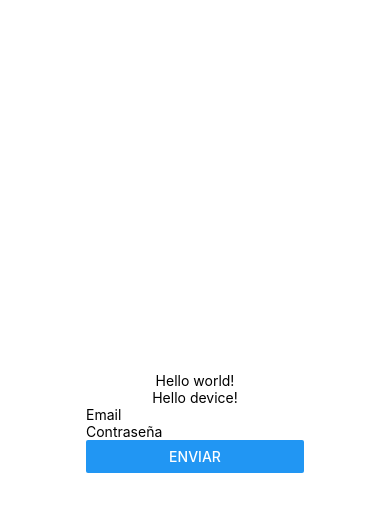
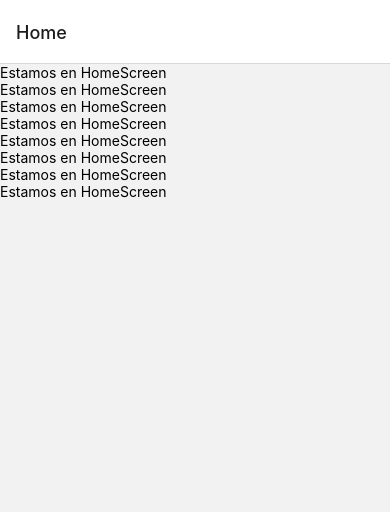
Before and after one commit to carlos-osorio-developer/reactNativeApp, a React Native app: screen / in a window 390 px wide. Shown: the top 512 px of the page. Built offline with nearby package versions, Linux system fonts and the light colour scheme.

Commit message:
Implement the navigation Stack into App.js

```diff
--- a/App.js
+++ b/App.js
@@ -1,8 +1,7 @@
-import { StatusBar } from 'expo-status-bar';
 import React from 'react';
 import { NavigationContainer } from '@react-navigation/native';
-import { StyleSheet, Text, View } from 'react-native';
-import LoginForm from './src/comps/LoginForm';
+import { StyleSheet } from 'react-native';
+import NavigationStack from './src/navigation/NavigationStack';
 
 const App = () => {
   const styles = StyleSheet.create({
@@ -16,12 +15,7 @@ const App = () => {
 
   return (
     <NavigationContainer>
-      <View style={styles.container}>
-        <Text>Hello world!</Text>
-        <Text>Hello device!</Text>
-        <LoginForm />
-        <StatusBar />
-      </View>
+      <NavigationStack />
     </NavigationContainer>
   );
 };
```
